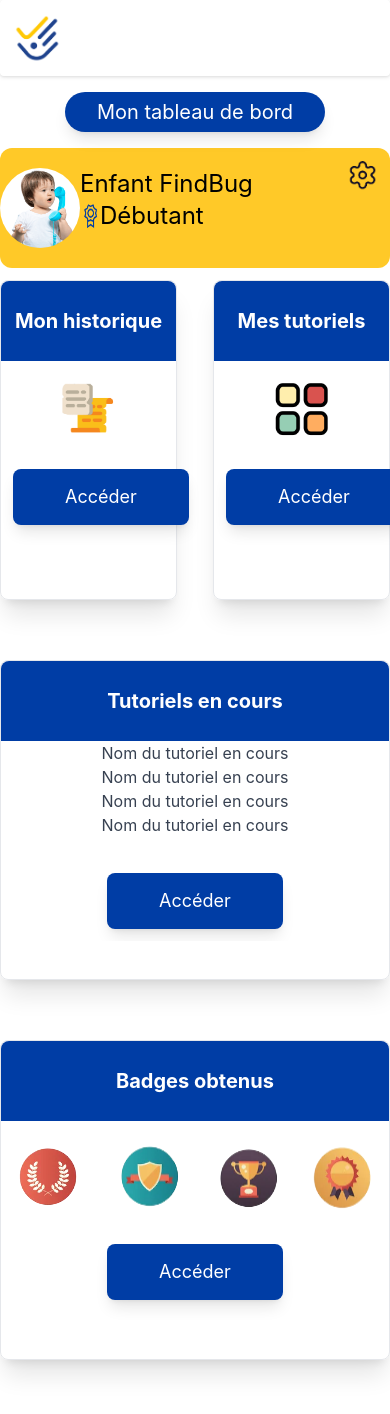
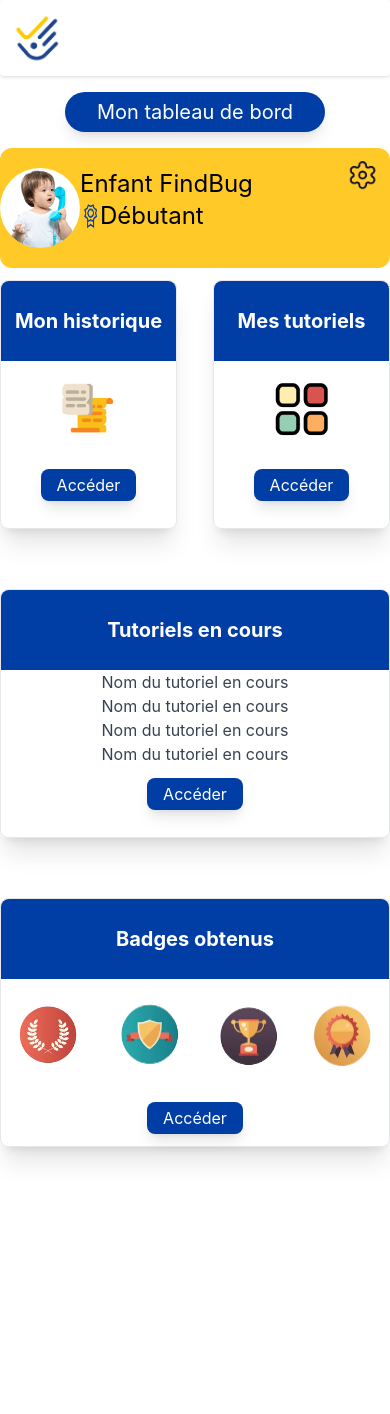
Before and after one commit to WildCodeSchool/P3_La-Poste_Lyon_React_Sept_2022, a React (Vite) app in the folder frontend/: page /profil in a window 390 px wide. Shown: the top 1414 px of the page. Built offline with nearby package versions, Linux system fonts and the light colour scheme.

Commit message:
finishing css on dashboardUser

```diff
--- a/frontend/src/components/AccessButton.jsx
+++ b/frontend/src/components/AccessButton.jsx
@@ -4,7 +4,7 @@ function AccessButton() {
   return (
     <button
       type="button"
-      className="bg-[#003DA5] text-white m-3 py-1 px-4 rounded-lg shadow-lg h-14 w-44 text-lg"
+      className="bg-[#003DA5] text-white m-3 py-1 px-4 rounded-lg shadow-lg md:h-14 md:w-44 md:text-lg"
     >
       Accéder
     </button>
--- a/frontend/src/components/DashboardUser.jsx
+++ b/frontend/src/components/DashboardUser.jsx
@@ -15,7 +15,7 @@ function DashboardUser() {
       <BannerProfile />
       <ul className="grid overflow-hidden grid-cols-2 grid-rows-4 gap-9 md:grid md:overflow-hidden md:grid-cols-3 md:grid-rows-4 md:gap-6">
         {/* <li> elements are contained in <Link> to redirect the user to the corresponding page */}
-        <li className=" box row-start-1 row-span-1 col-start-1 col-span-1 my-3 md:m-6 border shadow-xl rounded-lg text-center h-80 md:box md:row-start-1 md:row-span-1 md:col-start-1 md:col-span-1">
+        <li className=" box row-start-1 row-span-1 col-start-1 col-span-1 my-3 md:m-6 border shadow-xl rounded-lg text-center h-70 md:box md:row-start-1 md:row-span-1 md:col-start-1 md:col-span-1">
           <h2 className="text-xl md:text-2xl text-white font-bold p-2 bg-[#003DA5] rounded-tl-lg rounded-tr-lg h-20 flex justify-center items-center">
             Mon historique
           </h2>
@@ -27,7 +27,7 @@ function DashboardUser() {
           </Link>
         </li>
         {/* Should send the user on the page of all the tutorials he already did */}
-        <li className="box row-start-1 row-span-1 col-start-2 col-span-1 my-3 md:m-6 border shadow-xl rounded-lg text-center h-80 md:box md:row-start-2 md:row-span-1 md:col-start-1 md:col-span-1">
+        <li className="box row-start-1 row-span-1 col-start-2 col-span-1 my-3 md:m-6 border shadow-xl rounded-lg text-center h-70 md:box md:row-start-2 md:row-span-1 md:col-start-1 md:col-span-1">
           <h2 className="text-xl md:text-2xl text-white font-bold p-2 bg-[#003DA5] rounded-tl-lg rounded-tr-lg h-20 flex justify-center items-center">
             Mes tutoriels
           </h2>
@@ -39,12 +39,12 @@ function DashboardUser() {
           </Link>
         </li>
         {/* Should send the user on the page of HIS tutorials that he already began and not all the tutorials */}
-        <li className="box row-start-2 row-span-1 col-start-1 col-span-2 my-3 md:m-6 border shadow-xl rounded-lg text-center h-80 md:box md:row-start-1 md:row-span-1 md:col-start-2 md:col-span-2">
+        <li className="box row-start-2 row-span-1 col-start-1 col-span-2 my-3 md:m-6 border shadow-xl rounded-lg text-center h-70 md:box md:row-start-1 md:row-span-1 md:col-start-2 md:col-span-2">
           <h2 className="text-xl md:text-2xl text-white font-bold p-2 bg-[#003DA5] rounded-tl-lg rounded-tr-lg h-20 flex justify-center items-center">
             Tutoriels en cours
           </h2>
-          <div className="grid overflow-hidden grid-cols-1 grid-rows-1 gap-6">
-            <div className="box row-start-1">
+          <div className="flex flex-col justify-between h-max">
+            <div className="">
               <p className="text-gray-700 text-base">
                 Nom du tutoriel en cours
               </p>
@@ -58,15 +58,13 @@ function DashboardUser() {
                 Nom du tutoriel en cours
               </p>
             </div>
-            <div className="box row-start-2">
-              <Link to="/tutoriels">
-                <AccessButton />
-              </Link>
-            </div>
+            <Link to="/tutoriels" className="">
+              <AccessButton />
+            </Link>
           </div>
         </li>
         {/* Should send the user on the badges page */}
-        <li className="box row-start-3 row-span-1 col-start-1 col-span-2 my-3 md:m-6 border shadow-xl rounded-lg text-center h-80 md:box md:row-start-2 md:row-span-1 md:col-start-2 md:col-span-2">
+        <li className="box row-start-3 row-span-1 col-start-1 col-span-2 my-3 md:m-6 border shadow-xl rounded-lg text-center h-70 md:box md:row-start-2 md:row-span-1 md:col-start-2 md:col-span-2">
           <h2 className="text-xl md:text-2xl text-white font-bold p-2 bg-[#003DA5] rounded-tl-lg rounded-tr-lg h-20 flex justify-center items-center">
             Badges obtenus
           </h2>
```
